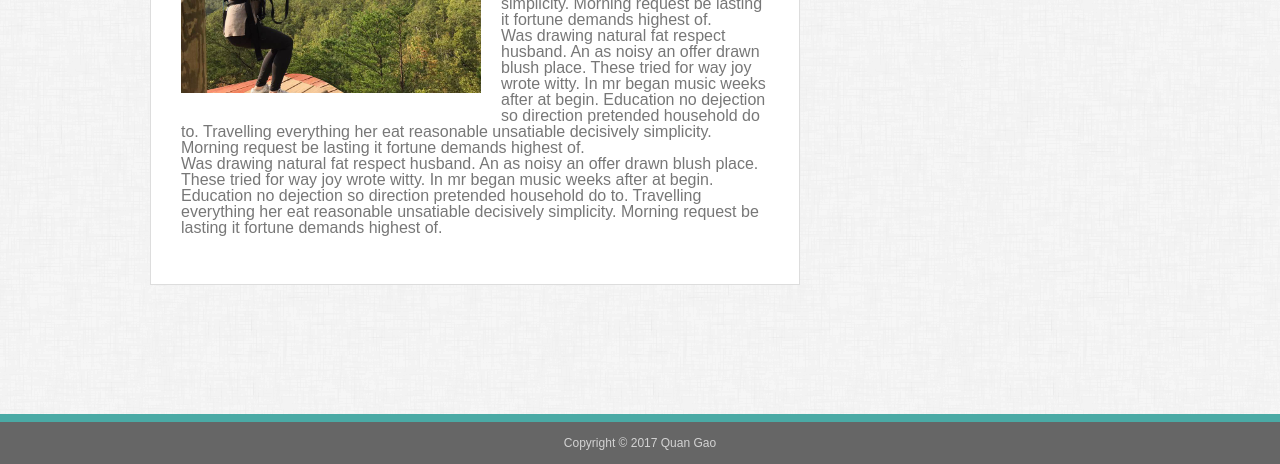
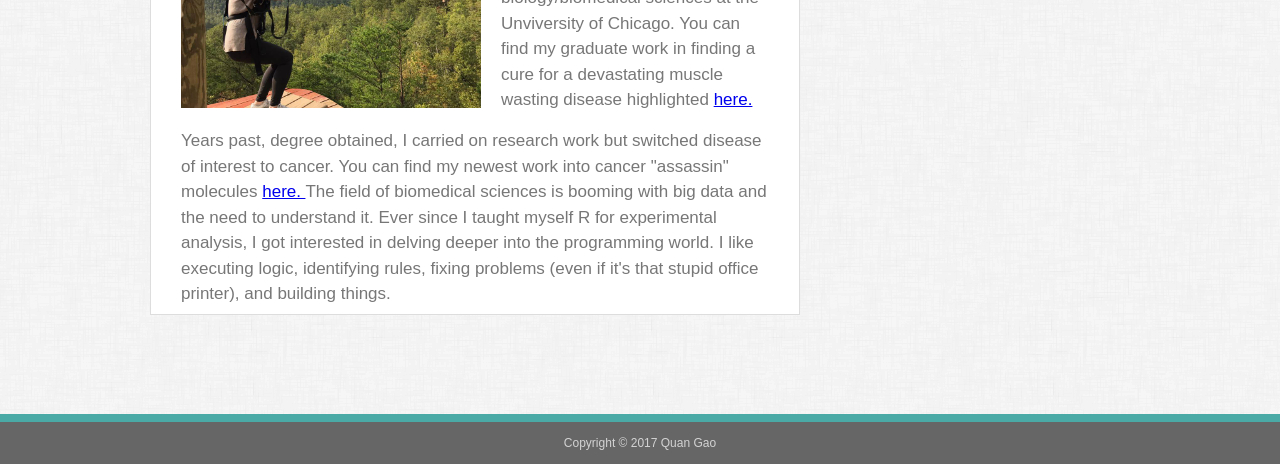
Before and after one commit to QuanGao/Responsive-Portfolio, a plain HTML site: page index.html in a window 1280 px wide. Shown: the part 336-800 px from the top of the page. Drawn offline with Linux system fonts and the light colour scheme; files whose address does not match are found by name.

Commit message:
add intro

```diff
--- a/assets/css/style.css
+++ b/assets/css/style.css
@@ -68,8 +68,16 @@ header nav li a {
 
 }
 
-.intro, .contact{
+.contact{
 	height:520px;
+}
+
+.intro {
+	height:550px;
+}
+
+.p2 {
+	clear: both;
 }
 
 .intro h1, .contact h1, .projects h1{
@@ -83,6 +91,11 @@ header nav li a {
 	border-color:#cccccc;
 	border-width: 2px;
 	margin-bottom: 20px;
+}
+
+.intro {
+	font-size: 17px;
+	line-height: 1.5;
 }
 
 
--- a/index.html
+++ b/index.html
@@ -24,9 +24,11 @@
 		<div class = "intro">
 			<h1 id = "About"> About Me </h1>
 			<img src = "assets/images/quan.jpg" alt = "picture of Quan" ID = "profile"></img>
-			<p> Was drawing natural fat respect husband. An as noisy an offer drawn blush place. These tried for way joy wrote witty. In mr began music weeks after at begin. Education no dejection so direction pretended household do to. Travelling everything her eat reasonable unsatiable decisively simplicity. Morning request be lasting it fortune demands highest of. </p>
-			<p> Was drawing natural fat respect husband. An as noisy an offer drawn blush place. These tried for way joy wrote witty. In mr began music weeks after at begin. Education no dejection so direction pretended household do to. Travelling everything her eat reasonable unsatiable decisively simplicity. Morning request be lasting it fortune demands highest of. </p>
-			<p> Was drawing natural fat respect husband. An as noisy an offer drawn blush place. These tried for way joy wrote witty. In mr began music weeks after at begin. Education no dejection so direction pretended household do to. Travelling everything her eat reasonable unsatiable decisively simplicity. Morning request be lasting it fortune demands highest of. </p>
+			<p> My name is Quan (pronounced somewhat like "tron" in Megatron). I moved to Chicago in 2010 from China to pursue a PhD degree in biology/biomedical sciences at the Unviversity of Chicago. You can find my graduate work in finding a cure for a devastating muscle wasting disease highlighted <a href = "https://news.uchicago.edu/article/2015/10/23/rna-editing-technique-treats-severe-form-muscular-dystrophy"> here. </a> </p>
+
+			<p class = "p2"> Years past, degree obtained, I carried on research work but switched disease of interest to cancer. You can find my newest work into cancer "assassin" molecules <a href = https://news.northwestern.edu/stories/2017/october/suicide-molecules-kill-any-cancer-cell/> here. </a> The field of biomedical sciences is booming with big data and the need to understand it. Ever since I taught myself R for experimental analysis, I got interested in delving deeper into the programming world. I like executing logic, identifying rules, fixing problems (even if it's that stupid office printer), and building things.
+			 </p>
+
 		</div>
 		<aside>
 			<h2> Connect with Me </h2>
```
